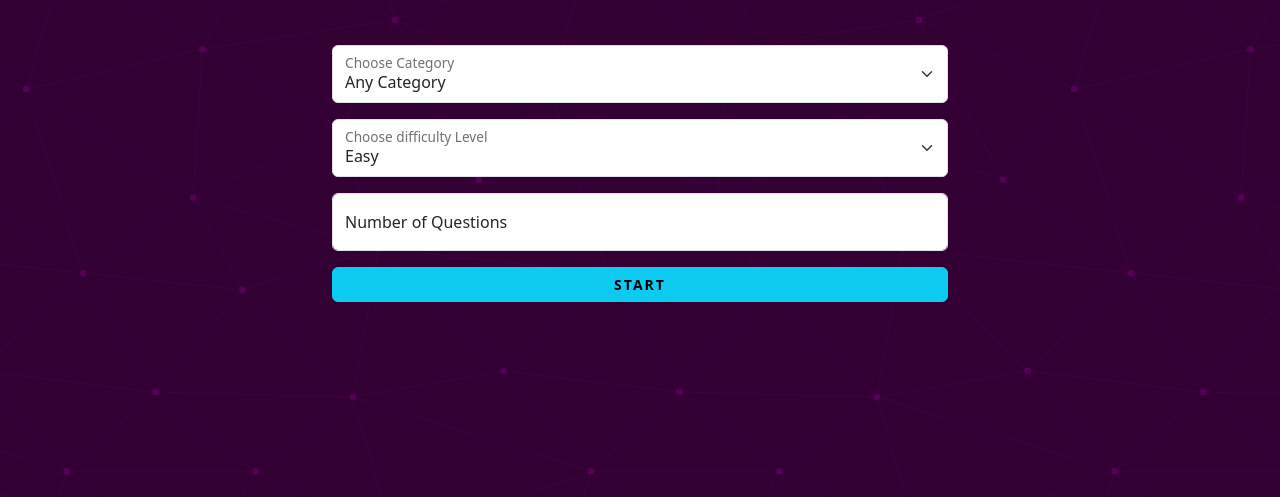
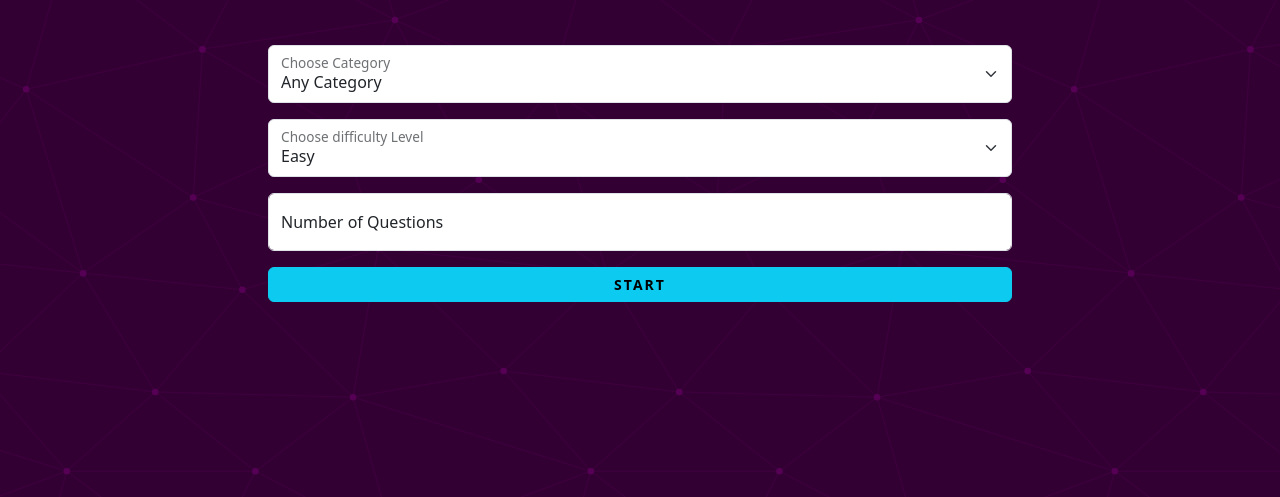
Before and after one commit to wardtarek/Quiz-App, a plain HTML site: page index.html in a window 1280 px wide. Shown: the part 303-800 px from the top of the page. Drawn offline with nearby package versions, Linux system fonts and the light colour scheme.

Commit message:
second commit

```diff
--- a/css/style.css
+++ b/css/style.css
@@ -48,7 +48,9 @@ body {
     transform: rotate(360deg);
   }
 }
-
+.container{
+  width: 95%;
+}
 #startBtn {
   letter-spacing: 2px;
   font-size: 14px;
@@ -85,3 +87,10 @@ body {
   color: #fff !important;
   border: none !important;
 }
+
+/* Large devices (desktops, 992px and up) */
+@media (min-width: 992px) {
+  .container{
+    width: 60%;
+  }
+ }
--- a/index.html
+++ b/index.html
@@ -19,7 +19,7 @@
       <div class="heading mb-5 animate__animated animate__bounceInDown">
         <h1 class="p-3 m-0">Quiz App</h1>
       </div>
-      <div class="container w-50 animate__animated animate__fadeInBottomLeft">
+      <div class="container animate__animated animate__fadeInBottomLeft">
         <form action="">
           <div class="form-floating mb-3">
             <select
```
